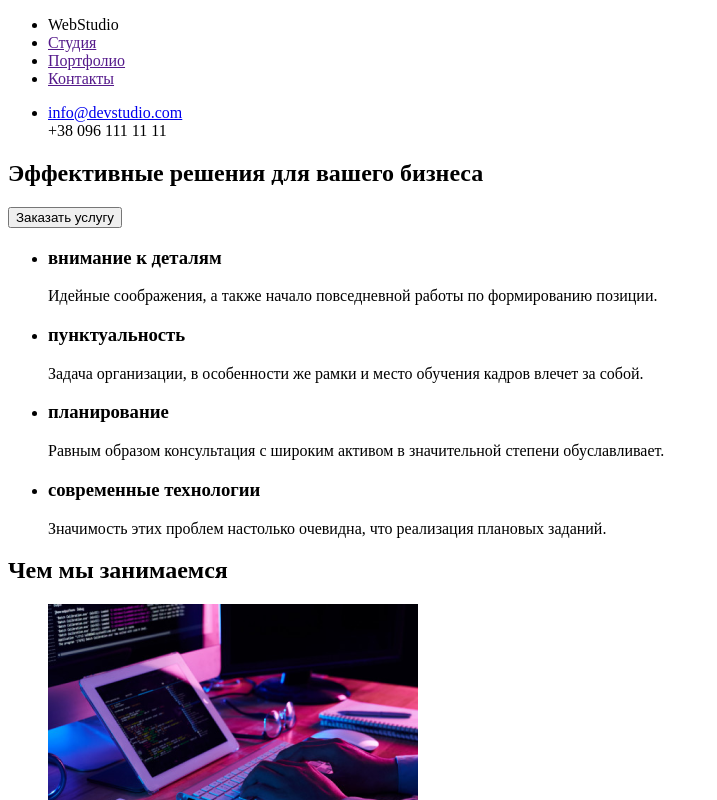
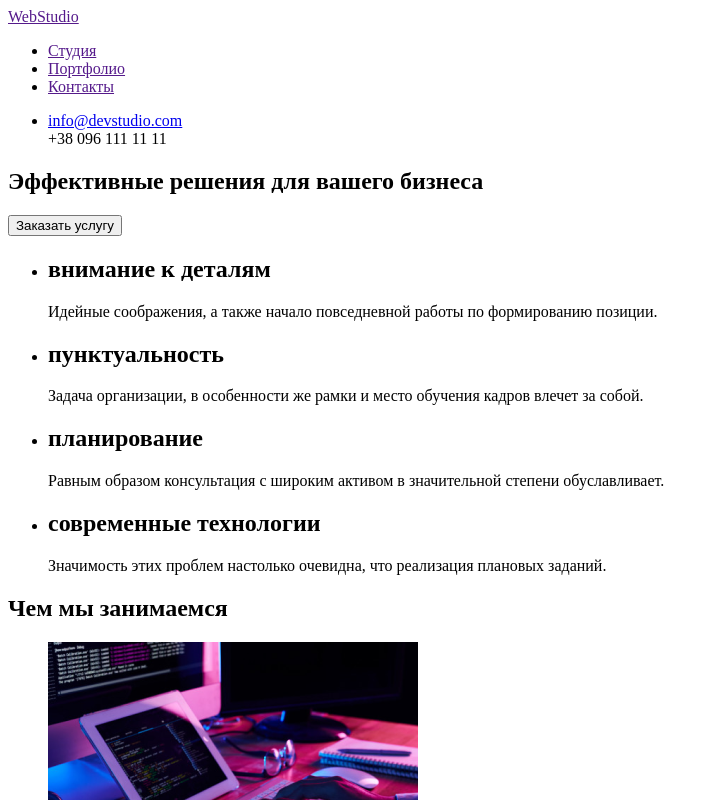
Before and after one commit to Iryna4112/goit-markup-hw-01, a plain HTML site: page index.html in a window 1280 px wide. Shown: the top 800 px of the page, without its empty margins (0-717 px from the left). Drawn offline with Linux system fonts and the light colour scheme.

Commit message:
Доопрацювання

```diff
--- a/index.html
+++ b/index.html
@@ -9,8 +9,8 @@
 <body>
     <header>
         <nav>
+            <a lang="en" href="">WebStudio</a>
             <ul>
-                <li lang="en">WebStudio</li>
                 <li><a href="">Студия</a>
                 </li>
                 <li><a href="">Портфолио</a>
@@ -32,19 +32,19 @@
         <section>
                 <ul>
                     <li>
-                        <h3>внимание к деталям</h3>
+                        <h2>внимание к деталям</h2>
                         <p>Идейные соображения, а также начало повседневной работы по формированию позиции.</p>
                     </li>
                     <li>
-                        <h3>пунктуальность</h3>
+                        <h2>пунктуальность</h2>
                         <p>Задача организации, в особенности же рамки и место обучения кадров влечет за собой.</p>
                     </li>
                     <li>
-                        <h3>планирование</h3>
+                        <h2>планирование</h2>
                         <p>Равным образом консультация с широким активом в значительной степени обуславливает.</p>
                     </li>
                     <li>
-                        <h3>современные технологии</h3>
+                        <h2>современные технологии</h2>
                         <p>Значимость этих проблем настолько очевидна, что реализация плановых заданий.</p>
                     </li>
                 </ul>
@@ -85,12 +85,11 @@
     </main>
   <footer>
     <a href="#">
-        <span>Web</span>
-        <span>Studio</span>
+        <span>WebStudio</span>
     </a>
      <address>
         <ul>
-            г. Киев, пр-т Леси Украинки, 26 <br/>
+            <li>г. Киев, пр-т Леси Украинки, 26</li>
             <li><a href="emailto:info@example.com">info@example.com</a></li>
             <li><a href="tel:0961111111">+38 099 111 11 11</a></li>
         </ul>
```
